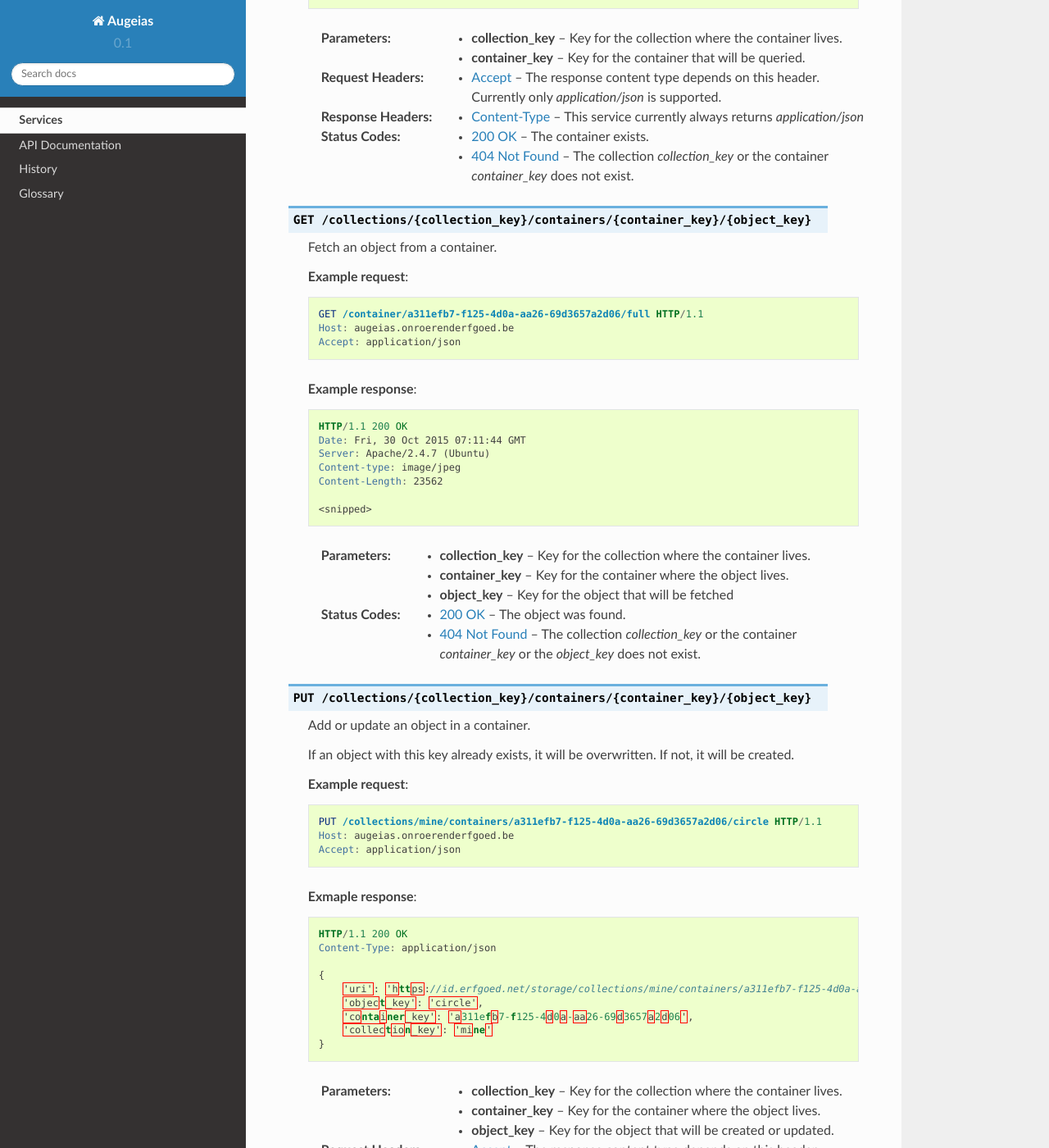
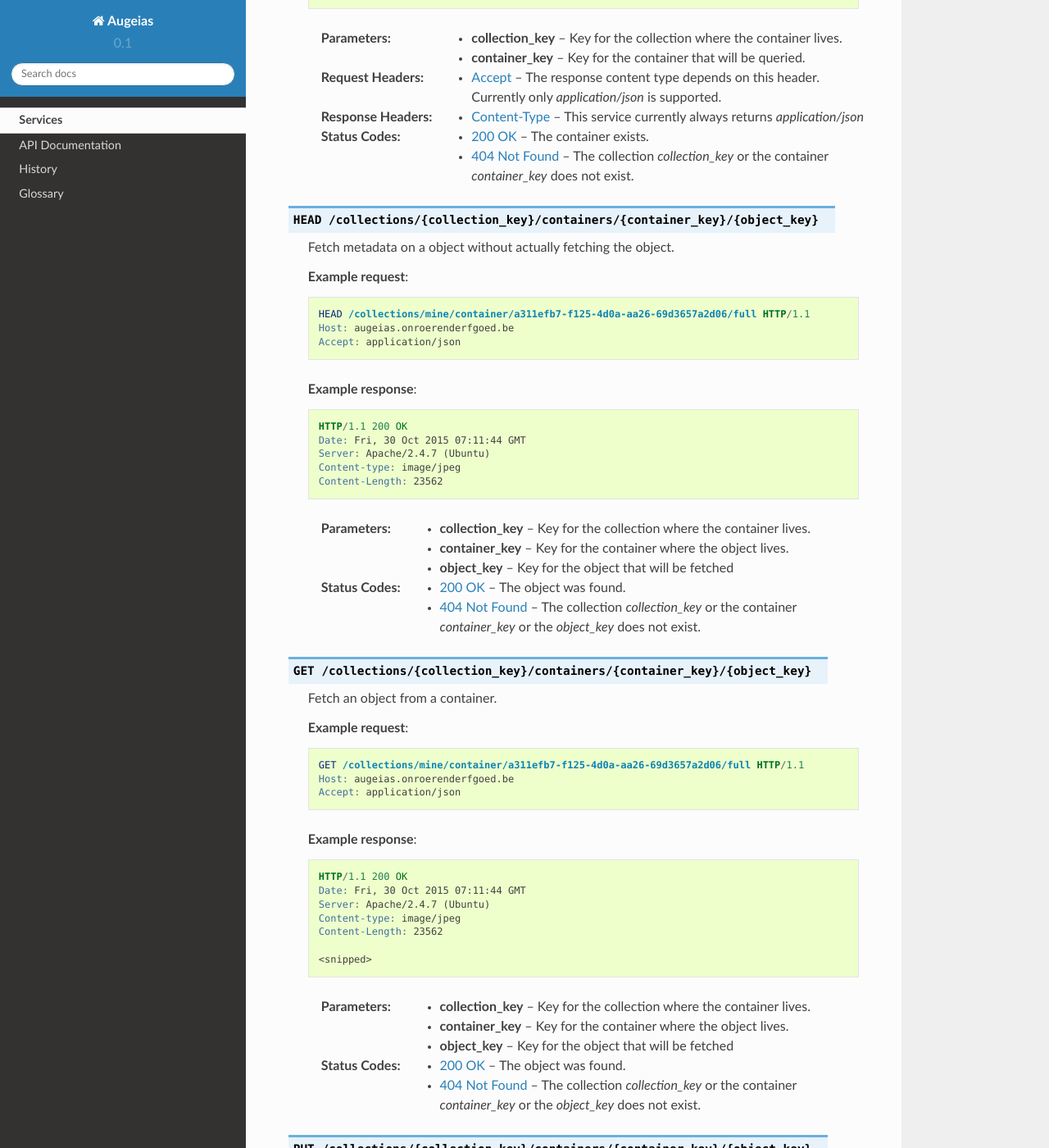
Before and after one commit to OnroerendErfgoed/augeias, a Sphinx documentation site: the page built from docs/service.rst, in a window 1280 px wide and 1400 px high, scrolled down 3344 px. Shown: the whole window at 82% size. Built offline with Sphinx 7.4.7 and the Read the Docs theme 2.0.0, drawn with Linux system fonts in a browser that asks for light colours; some of the changed text lies outside the part shown.

Commit message:
Write docs for HEAD service. Refs #9

```diff
--- a/docs/service.rst
+++ b/docs/service.rst
@@ -169,7 +169,7 @@ container are 1 or more objects.
         container `container_key` does not exist within this collection.
 
 
-.. http:get:: /collections/{collection_key}/container/{container_key}
+.. http:get:: /collections/{collection_key}/containers/{container_key}
 
     Show all objects present in this container.
 
@@ -178,7 +178,7 @@ container are 1 or more objects.
 
     .. sourcecode:: http
 
-        GET /container/a311efb7-f125-4d0a-aa26-69d3657a2d06 HTTP/1.1
+        GET /collections/mine/containers/a311efb7-f125-4d0a-aa26-69d3657a2d06 HTTP/1.1
         Host: augeias.onroerenderfgoed.be
         Accept: application/json
 
@@ -212,6 +212,38 @@ container are 1 or more objects.
         `container_key` does not exist.
 
 
+.. http:head:: /collections/{collection_key}/containers/{container_key}/{object_key}
+
+    Fetch metadata on a object without actually fetching the object.
+
+
+    **Example request**:
+
+    .. sourcecode:: http
+
+        HEAD /collections/mine/container/a311efb7-f125-4d0a-aa26-69d3657a2d06/full HTTP/1.1
+        Host: augeias.onroerenderfgoed.be
+        Accept: application/json
+
+    **Example response**:
+
+    .. sourcecode:: http
+
+        HTTP/1.1 200 OK
+        Date: Fri, 30 Oct 2015 07:11:44 GMT
+        Server: Apache/2.4.7 (Ubuntu)
+        Content-type: image/jpeg
+        Content-Length: 23562
+
+    :param collection_key: Key for the collection where the container lives.
+    :param container_key: Key for the container where the object lives.
+    :param object_key: Key for the object that will be fetched
+
+    :statuscode 200: The object was found.
+    :statuscode 404: The collection `collection_key` or the container
+        `container_key` or the `object_key` does not exist.
+
+
 .. http:get:: /collections/{collection_key}/containers/{container_key}/{object_key}
 
     Fetch an object from a container.
@@ -221,7 +253,7 @@ container are 1 or more objects.
 
     .. sourcecode:: http
 
-        GET /container/a311efb7-f125-4d0a-aa26-69d3657a2d06/full HTTP/1.1
+        GET /collections/mine/container/a311efb7-f125-4d0a-aa26-69d3657a2d06/full HTTP/1.1
         Host: augeias.onroerenderfgoed.be
         Accept: application/json
 
```
